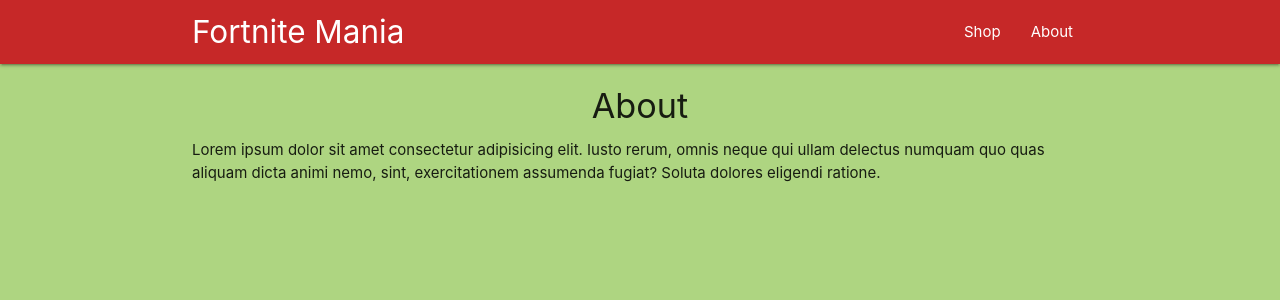
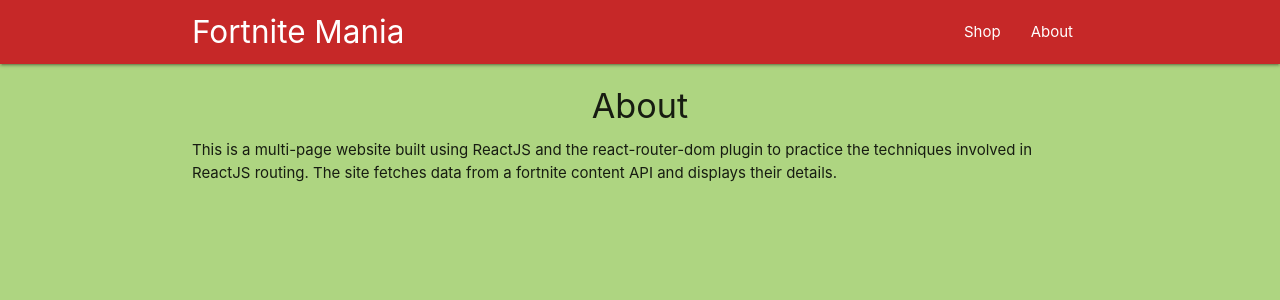
Before and after one commit to jonro2955/fortnite-shop-react-router-practice, a React (Create React App) app: page /about in a window 1280 px wide. Shown: the top 300 px of the page. Built offline with nearby package versions, Linux system fonts and the light colour scheme.

Commit message:
Update the About page description to match finished product

```diff
--- a/src/components/About.js
+++ b/src/components/About.js
@@ -4,10 +4,9 @@
     <div className='container'>
       <h4 className='center'>About</h4>
       <p>
-        Lorem ipsum dolor sit amet consectetur adipisicing elit. Iusto rerum,
-        omnis neque qui ullam delectus numquam quo quas aliquam dicta animi
-        nemo, sint, exercitationem assumenda fugiat? Soluta dolores eligendi
-        ratione.
+        This is a multi-page website built using ReactJS and the react-router-dom plugin
+        to practice the techniques involved in ReactJS routing. The site fetches
+        data from a fortnite content API and displays their details.
       </p>
     </div>
   );
```
